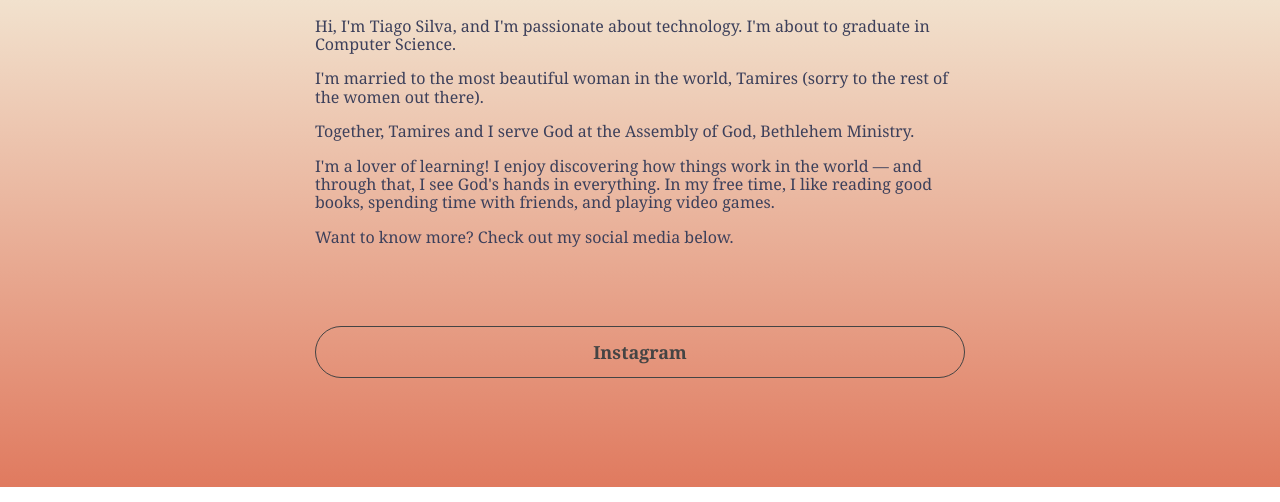
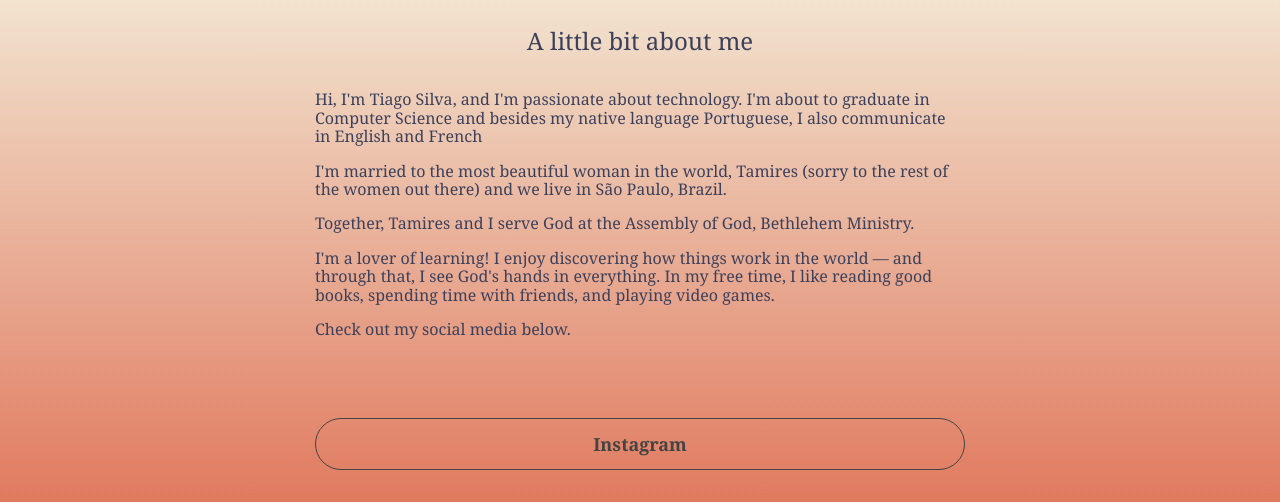
Before and after one commit to TiagoSilva2712/My_Profile, a plain HTML site: page index.html in a window 1280 px wide. Shown: the part 313-815 px from the top of the page. Drawn offline with Linux system fonts and the light colour scheme.

Commit message:
Melhorando o artigo

```diff
--- a/index.html
+++ b/index.html
@@ -15,12 +15,12 @@
         <img src="images/profile_photo.jpg" alt="Profile Photo">
         <section class="profile">
             <h1>Welcome to my profile!</h1>
-            <h2></h2>
+            <h2>A little bit about me</h2>
 
-            <p>Hi, I'm Tiago Silva, and I'm passionate about technology. I'm about to graduate in Computer Science.</p>
+            <p>Hi, I'm Tiago Silva, and I'm passionate about technology. I'm about to graduate in Computer Science and besides my native language Portuguese, I also communicate in English and French</p>
 
             <p> I'm married to the most beautiful woman in the world, Tamires (sorry to the rest of the women out
-                there).
+                there) and we live in São Paulo, Brazil.
             </p>
 
             <p>Together, Tamires and I serve God at the Assembly of God, Bethlehem Ministry.</p>
@@ -29,7 +29,7 @@
                 hands in everything. In my free time, I like reading good books, spending time with friends, and playing
                 video games.</p>
 
-            <p>Want to know more? Check out my social media below.</p>
+            <p>Check out my social media below.</p>
         </section>
         <div class="links">
             <ul>
--- a/src/css/style.css
+++ b/src/css/style.css
@@ -36,6 +36,14 @@ body {
 
 }
 
+.profile h2 {
+    margin: 0;
+    margin-bottom: 10px;
+    padding: 20px;
+    font-weight: 200;
+    text-align: center;
+}
+
 .links a {
     display: flex;
     height: 50px;
```
